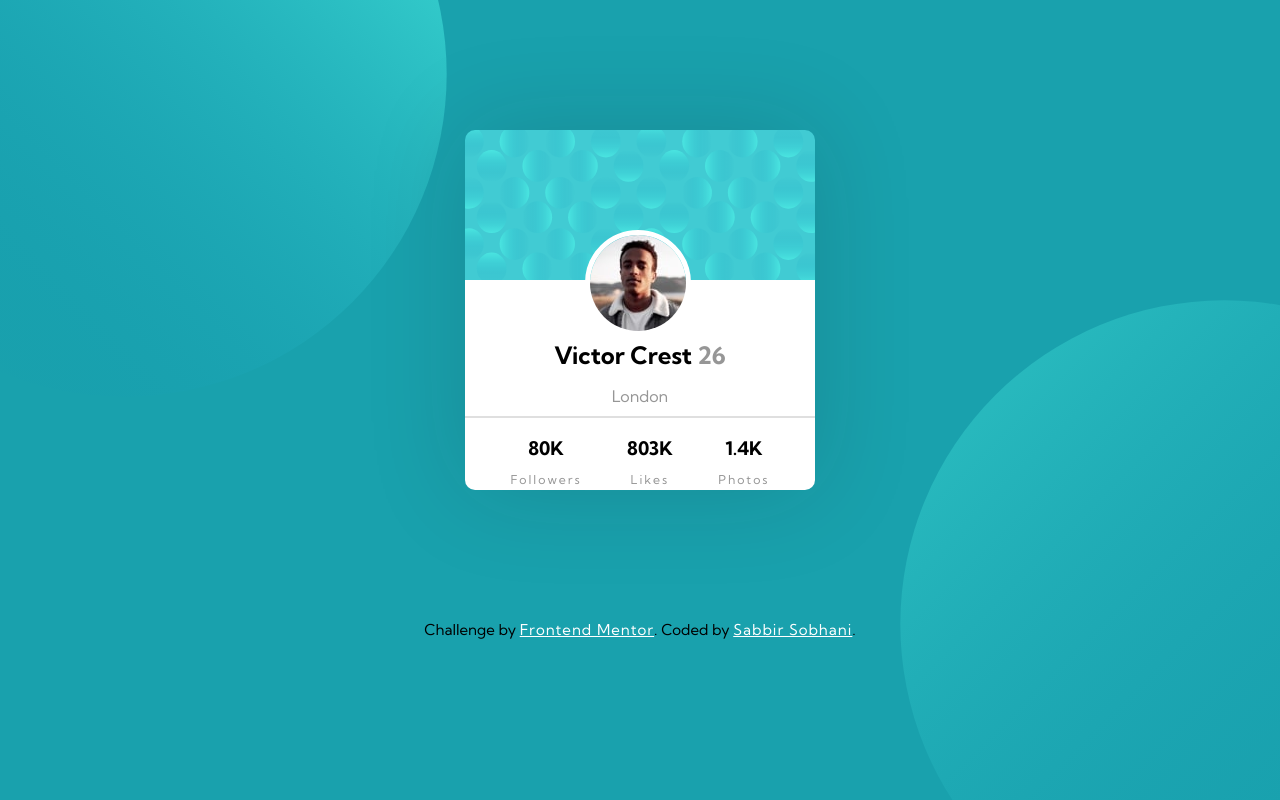
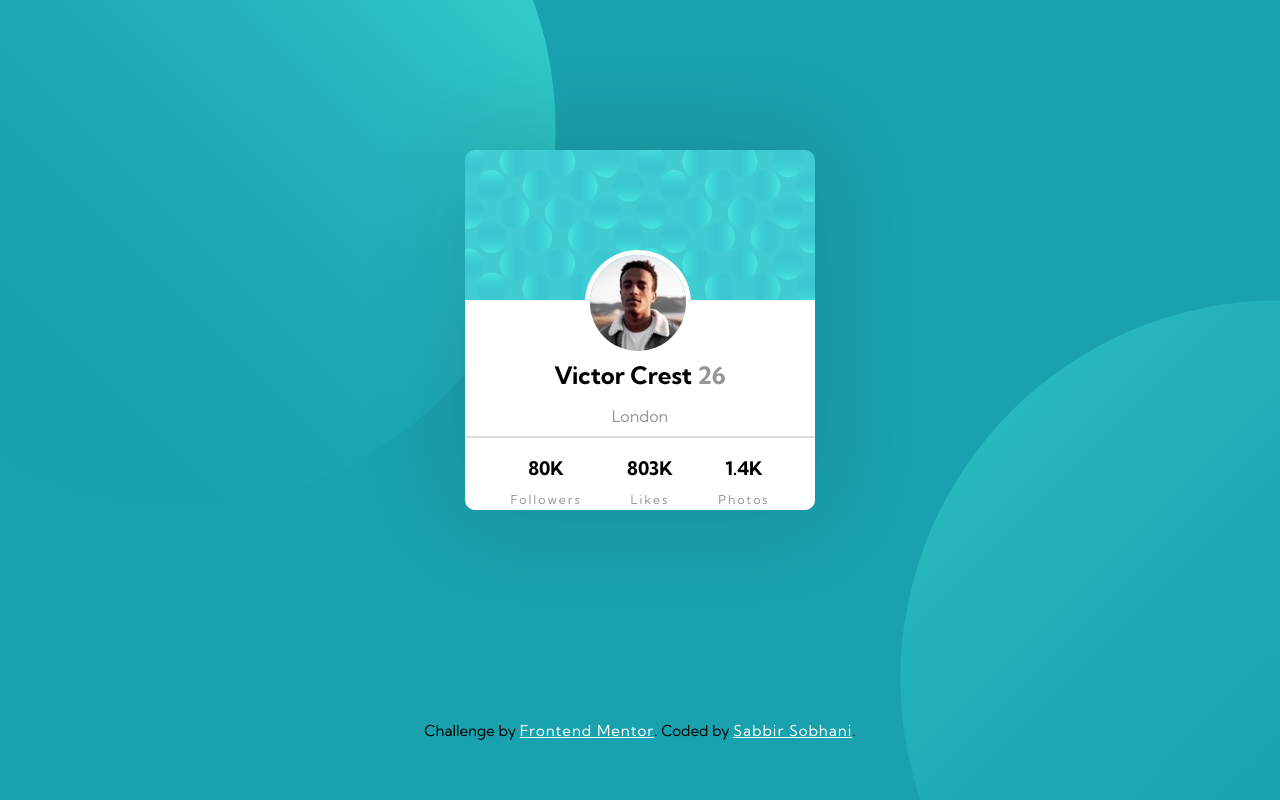
Before and after one commit to iamsabbirsobhani/profile-card-component, a plain HTML site: page index.html in a window 1280 px wide. Drawn offline with Linux system fonts and the light colour scheme.

Commit message:
Footer FIxed Update

```diff
--- a/styles.css
+++ b/styles.css
@@ -2,10 +2,14 @@ body {
   background: url(/images/bg-pattern-top.svg) no-repeat -200px -200px /contain, url(/images/bg-pattern-bottom.svg) no-repeat 1000px 300px /contain;
   background-color: rgb(25, 161, 173);
   font-family: 'Kumbh Sans', sans-serif;
+  position: relative;
+  margin: 0;
+  padding-bottom: 6rem;
+  min-height: 100%;
 }
 
 .card {
-  margin: 130px auto;
+  margin: 150px auto;
   width: 350px;
   height: 360px;
   background: url(/images/bg-pattern-card.svg) no-repeat top right /350px 150px;
@@ -71,6 +75,12 @@ p {
 .attribution {
   font-size: 15px;
   text-align: center;
+
+  position: absolute;
+  right: 0;
+  bottom: 0;
+  left: 0;
+  padding: 1rem;
 }
 
 .attribution a {
@@ -141,7 +151,7 @@ p {
 /* Mobile Device */
 @media (max-width: 320px) {
   body {
-    background: url(/images/bg-pattern-top.svg) no-repeat -200px -150px /contain, url(/images/bg-pattern-bottom.svg) no-repeat 200px 400px /contain;
+    background: url(/images/bg-pattern-top.svg) no-repeat -200px -100px /contain, url(/images/bg-pattern-bottom.svg) no-repeat 160px 500px /contain;
     background-color: rgb(25, 161, 173);
     font-family: 'Kumbh Sans', sans-serif;
   }
```
